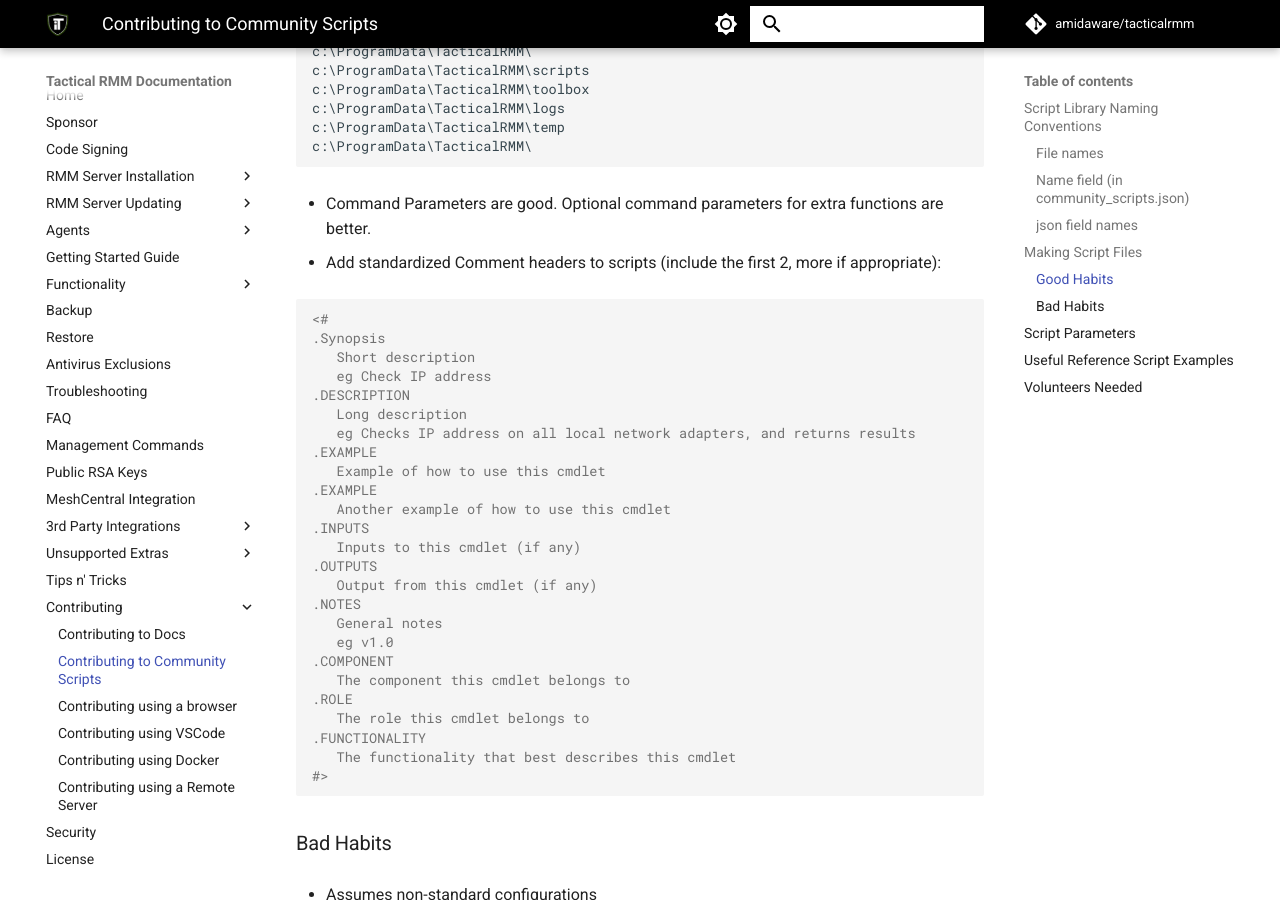
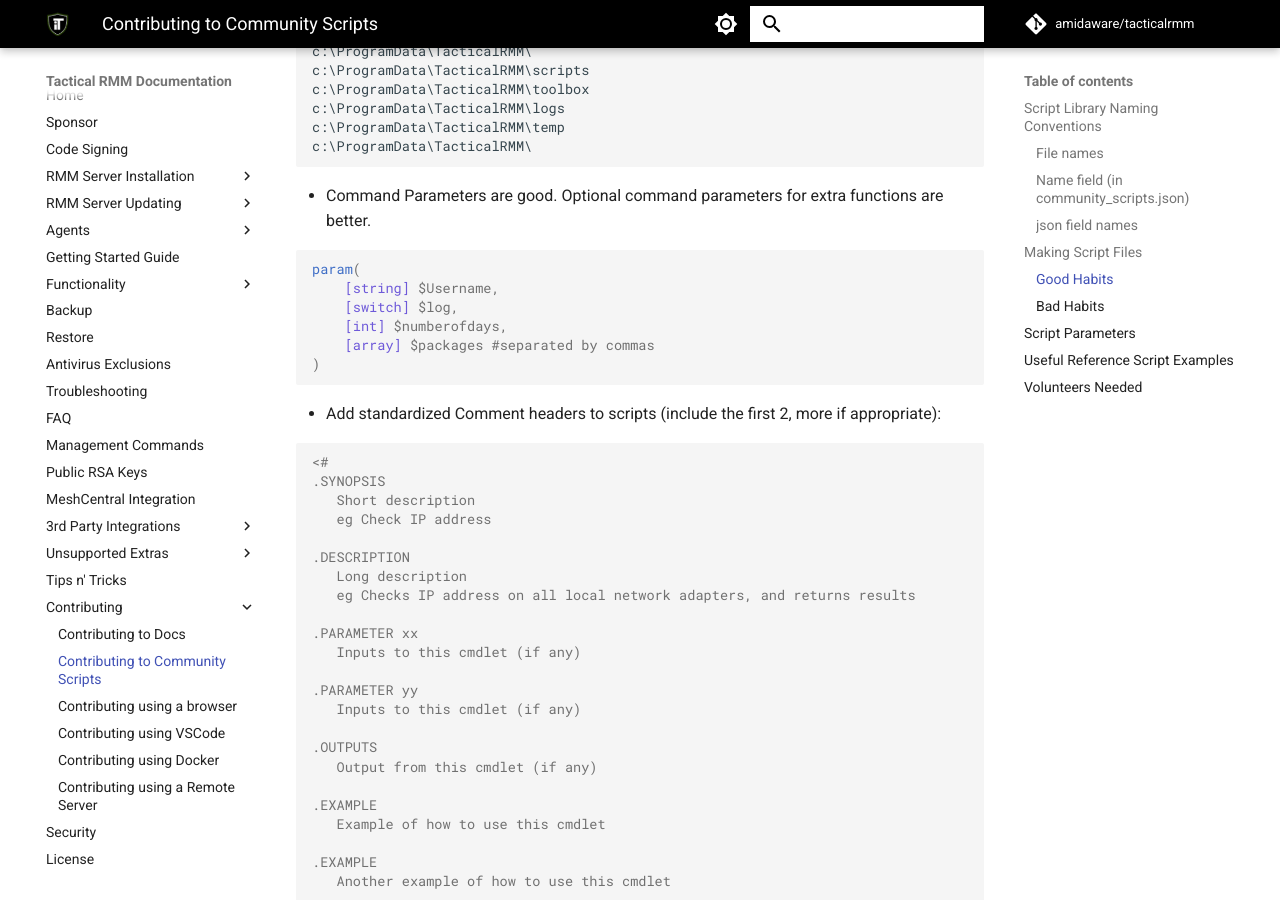
Before and after one commit to amidaware/trmm-docs, an MkDocs documentation site: the page built from docs/contributing_community_scripts.md, in a window 1280 px wide and 900 px high, scrolled down 3016 px. Built offline with MkDocs 1.6.1 and Material for MkDocs 9.7.7, drawn with Linux system fonts in a browser that asks for light colours; comment, search, counter and statistics services are not loaded.

Commit message:
adding to community scripts

````diff
--- a/docs/contributing_community_scripts.md
+++ b/docs/contributing_community_scripts.md
@@ -129,33 +129,46 @@
 
 - Command Parameters are good. Optional command parameters for extra functions are better.
 
+```powershell
+param(
+    [string] $Username,
+    [switch] $log,
+    [int] $numberofdays,
+    [array] $packages #separated by commas
+)
+
+```
+
 - Add standardized Comment headers to scripts (include the first 2, more if appropriate):
 
 ```powershell
 <#
-.Synopsis
+.SYNOPSIS
    Short description
    eg Check IP address
+
 .DESCRIPTION
    Long description
    eg Checks IP address on all local network adapters, and returns results
+
+.PARAMETER xx
+   Inputs to this cmdlet (if any)
+
+.PARAMETER yy
+   Inputs to this cmdlet (if any)
+
+.OUTPUTS
+   Output from this cmdlet (if any)
+
 .EXAMPLE
    Example of how to use this cmdlet
+
 .EXAMPLE
    Another example of how to use this cmdlet
-.INPUTS
-   Inputs to this cmdlet (if any)
-.OUTPUTS
-   Output from this cmdlet (if any)
+
 .NOTES
    General notes
    eg v1.0
-.COMPONENT
-   The component this cmdlet belongs to
-.ROLE
-   The role this cmdlet belongs to
-.FUNCTIONALITY
-   The functionality that best describes this cmdlet
 #>
 ```
 
````
